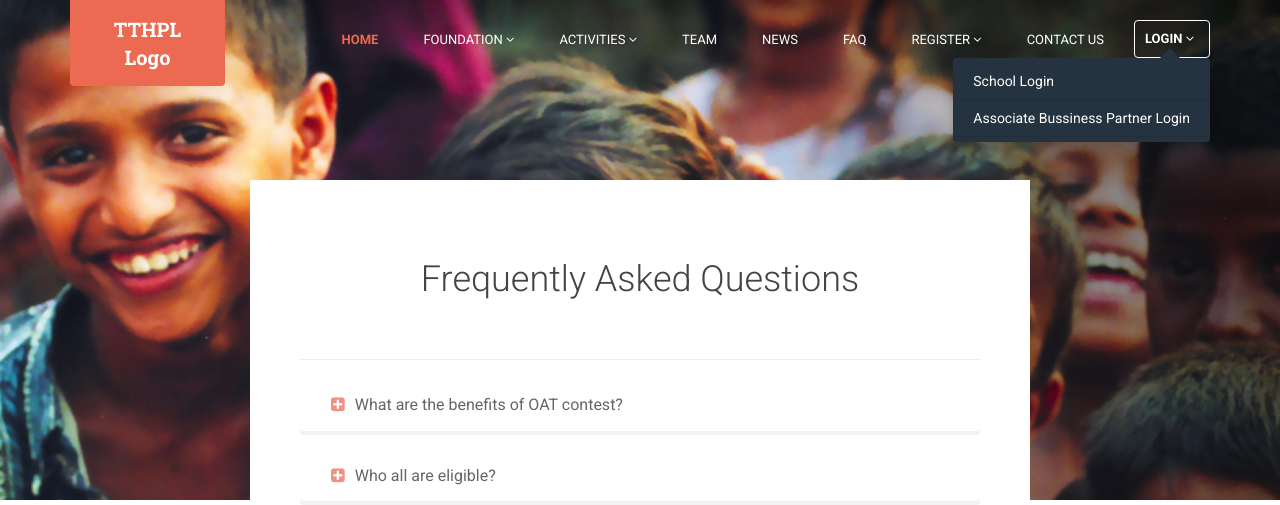
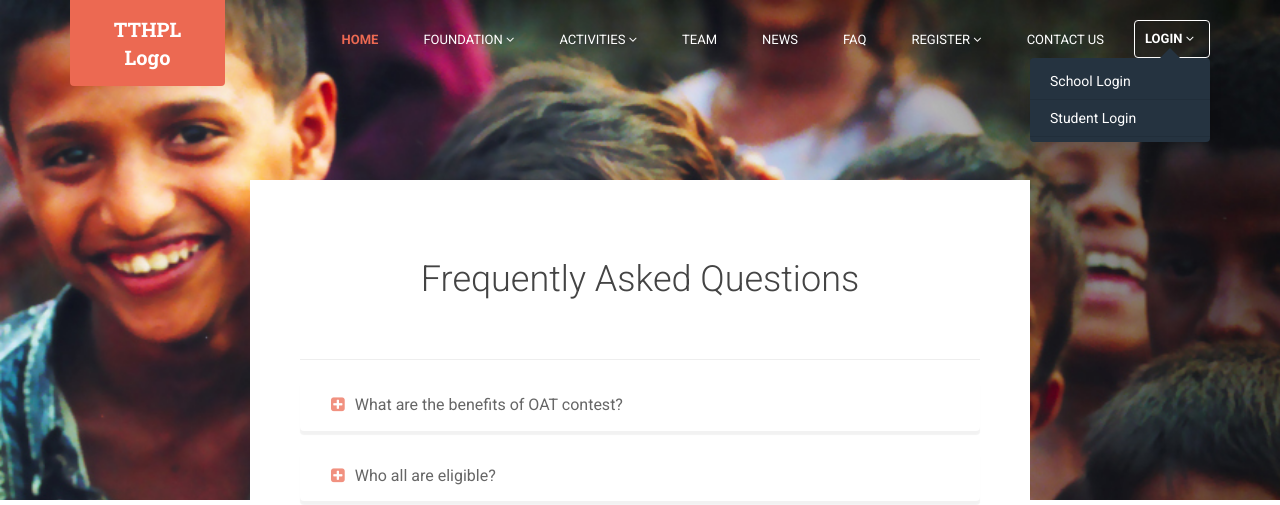
Before and after one commit to KrishnaTejaReddyV/TTHPL, a Flask app: page /faq in a window 1280 px wide, after a click on "LOGIN". Shown: the top 505 px of the page. Run offline with Flask 2, Linux system fonts and the light colour scheme; some libraries are stand-ins or nearby versions; some web fonts are replaced.

Commit message:
Navbar Editted

```diff
--- a/app.py
+++ b/app.py
@@ -93,8 +93,8 @@ def school_login():
 
 
 
-@app.route("/ABP-login")
-def ABP_login():
+@app.route("/student-login")
+def student_login():
 	return render_template("student-login.html")
 
 
--- a/templates/activity.html
+++ b/templates/activity.html
@@ -74,7 +74,7 @@
                             <a class="btn btn-cta btn-cta-secondary dropdown-toggle" data-toggle="dropdown" data-hover="dropdown" data-delay="0" data-close-others="false" href="#">Login <i class="fa fa-angle-down"></i></a>
                             <ul class="dropdown-menu">
                                 <li><a href="school-login">School Login</a></li>
-                                <li><a href="ABP-login">Associate Bussiness Partner Login</a></li>
+                                <li><a href="student-login">Student Login</a></li>
                             </ul>
                         </li>
                     </ul><!--//nav-->
--- a/templates/faq.html
+++ b/templates/faq.html
@@ -74,7 +74,7 @@
                             <a class="btn btn-cta btn-cta-secondary dropdown-toggle" data-toggle="dropdown" data-hover="dropdown" data-delay="0" data-close-others="false" href="#">Login <i class="fa fa-angle-down"></i></a>
                             <ul class="dropdown-menu">
                                 <li><a href="school-login">School Login</a></li>
-                                <li><a href="ABP-login">Associate Bussiness Partner Login</a></li>
+                                <li><a href="student-login">Student Login</a></li>
                             </ul>
                         </li>
                     </ul><!--//nav-->
--- a/templates/foundation.html
+++ b/templates/foundation.html
@@ -75,7 +75,7 @@
                             <a class="btn btn-cta btn-cta-secondary dropdown-toggle" data-toggle="dropdown" data-hover="dropdown" data-delay="0" data-close-others="false" href="#">Login <i class="fa fa-angle-down"></i></a>
                             <ul class="dropdown-menu">
                                 <li><a href="school-login">School Login</a></li>
-                                <li><a href="ABP-login">Associate Bussiness Partner Login</a></li>
+                                <li><a href="student-login">Student Login</a></li>
                             </ul>
                         </li>
                     </ul><!--//nav-->
--- a/templates/index.html
+++ b/templates/index.html
@@ -74,7 +74,7 @@
                             <a class="btn btn-cta btn-cta-secondary dropdown-toggle" data-toggle="dropdown" data-hover="dropdown" data-delay="0" data-close-others="false" href="#">Login <i class="fa fa-angle-down"></i></a>
                             <ul class="dropdown-menu">
                                 <li><a href="school-login">School Login</a></li>
-                                <li><a href="ABP-login">Associate Bussiness Partner Login</a></li>
+                                <li><a href="student-login">Student Login</a></li>
                             </ul>
                         </li>
                     </ul><!--//nav-->
--- a/templates/insaf.html
+++ b/templates/insaf.html
@@ -74,7 +74,7 @@
                             <a class="btn btn-cta btn-cta-secondary dropdown-toggle" data-toggle="dropdown" data-hover="dropdown" data-delay="0" data-close-others="false" href="#">Login <i class="fa fa-angle-down"></i></a>
                             <ul class="dropdown-menu">
                                 <li><a href="school-login">School Login</a></li>
-                                <li><a href="ABP-login">Associate Bussiness Partner Login</a></li>
+                                <li><a href="student-login">Student Login</a></li>
                             </ul>
                         </li>
                     </ul><!--//nav-->
--- a/templates/loggedin.html
+++ b/templates/loggedin.html
@@ -74,7 +74,7 @@
                             <a class="btn btn-cta btn-cta-secondary dropdown-toggle" data-toggle="dropdown" data-hover="dropdown" data-delay="0" data-close-others="false" href="#">Login <i class="fa fa-angle-down"></i></a>
                             <ul class="dropdown-menu">
                                 <li><a href="school-login">School Login</a></li>
-                                <li><a href="ABP-login">Associate Bussiness Partner Login</a></li>
+                                <li><a href="student-login">Student Login</a></li>
                             </ul>
                         </li>
                     </ul><!--//nav-->
--- a/templates/oat.html
+++ b/templates/oat.html
@@ -74,7 +74,7 @@
                             <a class="btn btn-cta btn-cta-secondary dropdown-toggle" data-toggle="dropdown" data-hover="dropdown" data-delay="0" data-close-others="false" href="#">Login <i class="fa fa-angle-down"></i></a>
                             <ul class="dropdown-menu">
                                 <li><a href="school-login">School Login</a></li>
-                                <li><a href="ABP-login">Associate Bussiness Partner Login</a></li>
+                                <li><a href="student-login">Student Login</a></li>
                             </ul>
                         </li>
                     </ul><!--//nav-->
--- a/templates/register.html
+++ b/templates/register.html
@@ -74,7 +74,7 @@
                             <a class="btn btn-cta btn-cta-secondary dropdown-toggle" data-toggle="dropdown" data-hover="dropdown" data-delay="0" data-close-others="false" href="#">Login <i class="fa fa-angle-down"></i></a>
                             <ul class="dropdown-menu">
                                 <li><a href="school-login">School Login</a></li>
-                                <li><a href="ABP-login">Associate Bussiness Partner Login</a></li>
+                                <li><a href="student-login">Student Login</a></li>
                             </ul>
                         </li>
                     </ul><!--//nav-->
--- a/templates/school_loggedin.html
+++ b/templates/school_loggedin.html
@@ -74,7 +74,7 @@
                             <a class="btn btn-cta btn-cta-secondary dropdown-toggle" data-toggle="dropdown" data-hover="dropdown" data-delay="0" data-close-others="false" href="#">Login <i class="fa fa-angle-down"></i></a>
                             <ul class="dropdown-menu">
                                 <li><a href="school-login">School Login</a></li>
-                                <li><a href="ABP-login">Associate Bussiness Partner Login</a></li>
+                                <li><a href="student-login">Student Login</a></li>
                             </ul>
                         </li>
                     </ul><!--//nav-->
--- a/templates/stud_loggedin.html
+++ b/templates/stud_loggedin.html
@@ -74,7 +74,7 @@
                             <a class="btn btn-cta btn-cta-secondary dropdown-toggle" data-toggle="dropdown" data-hover="dropdown" data-delay="0" data-close-others="false" href="#">Login <i class="fa fa-angle-down"></i></a>
                             <ul class="dropdown-menu">
                                 <li><a href="school-login">School Login</a></li>
-                                <li><a href="ABP-login">Associate Bussiness Partner Login</a></li>
+                                <li><a href="student-login">Student Login</a></li>
                             </ul>
                         </li>
                     </ul><!--//nav-->
--- a/templates/team.html
+++ b/templates/team.html
@@ -74,7 +74,7 @@
                             <a class="btn btn-cta btn-cta-secondary dropdown-toggle" data-toggle="dropdown" data-hover="dropdown" data-delay="0" data-close-others="false" href="#">Login <i class="fa fa-angle-down"></i></a>
                             <ul class="dropdown-menu">
                                 <li><a href="school-login">School Login</a></li>
-                                <li><a href="ABP-login">Associate Bussiness Partner Login</a></li>
+                                <li><a href="student-login">Student Login</a></li>
                             </ul>
                         </li>
                     </ul><!--//nav-->
```
